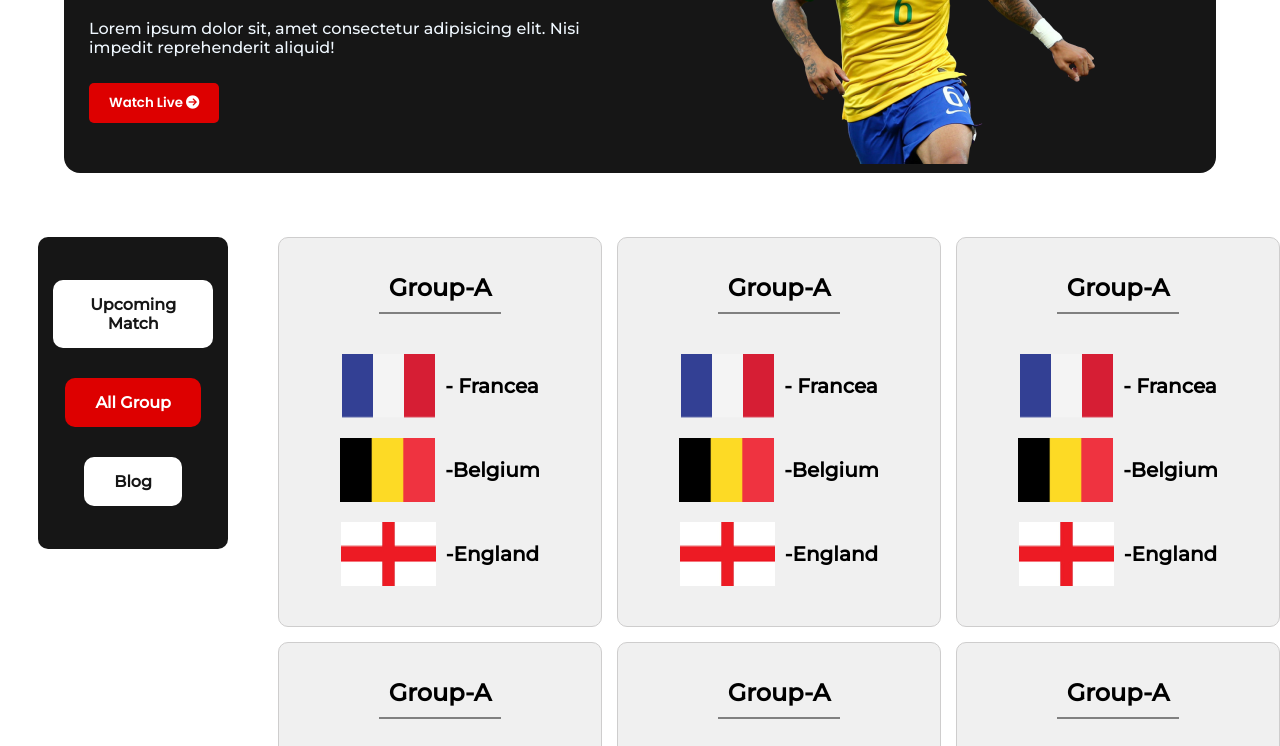
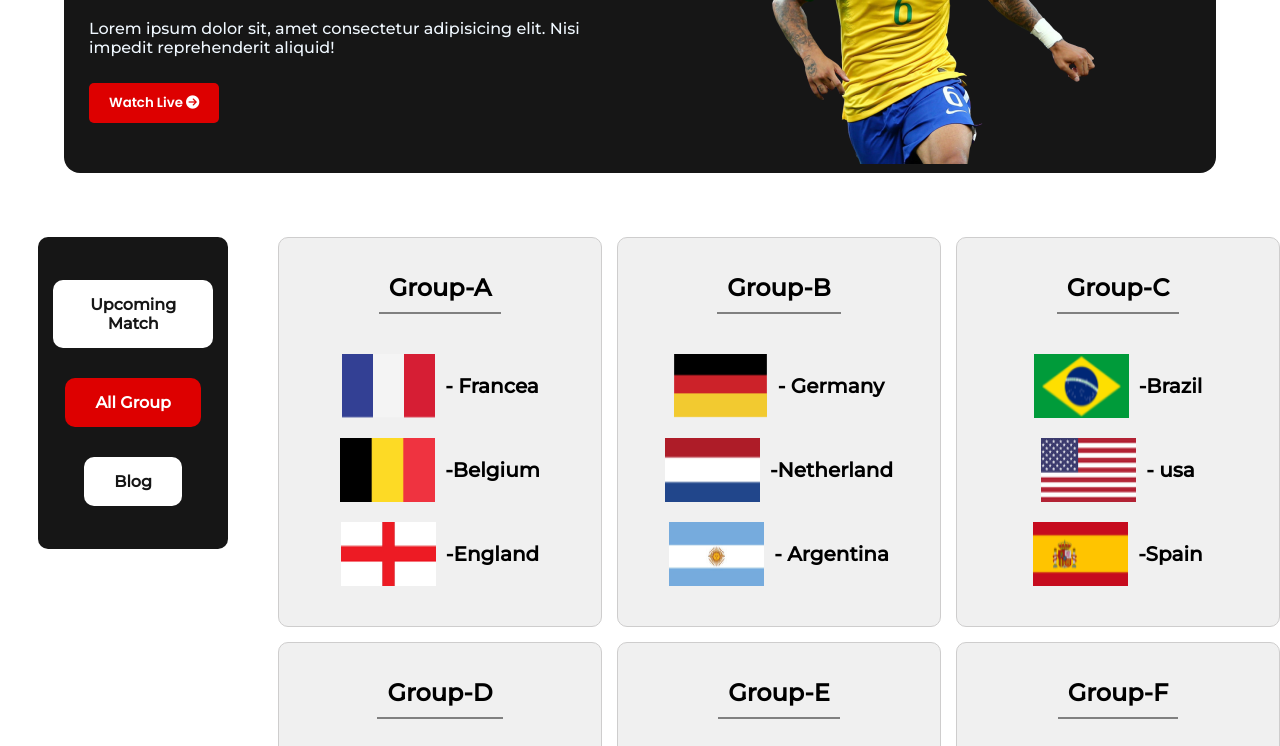
Before and after one commit to Muhaiminulsarkar/Worldcup-website, a plain HTML site: page group.html in a window 1280 px wide. Shown: the part 206-952 px from the top of the page. Drawn offline with Linux system fonts and the light colour scheme.

Commit message:
commit done

```diff
--- a/group.html
+++ b/group.html
@@ -64,25 +64,42 @@
                 </div>
                 <div class="news" id="groups">
                     <div>
-                        <h2>Group-A</h2>
+                        <h2>Group-B</h2>
                     </div>
                     <div class="country-name">
-                        <img src="images/Flag.png" alt="">
-                        <h3>- Francea</h3>
+                        <img src="images/germany Flag.png" alt="">
+                        <h3>- Germany</h3>
                     </div>
                     <div class="country-name">
-                        <img src="images/bel.png" alt="">
-                        <h3>-Belgium</h3>
+                        <img src="images/ned.png" alt="">
+                        <h3>-Netherland</h3>
                     </div>
                     <div class="country-name">
-                        <img src="images/eng.png" alt="">
-                        <h3>-England</h3>
+                        <img src="images/arg.png" alt="">
+                        <h3>- Argentina</h3>
                     </div>
                 </div>
 
                 <div class="news" id="groups">
                     <div>
-                        <h2>Group-A</h2>
+                        <h2>Group-C</h2>
+                    </div>
+                    <div class="country-name">
+                        <img src="images/bra.png" alt="">
+                        <h3>-Brazil</h3>
+                    </div>
+                    <div class="country-name">
+                        <img src="images/usa.png" alt="">
+                        <h3> - usa</h3>
+                    </div>
+                    <div class="country-name">
+                        <img src="images/spa.png" alt="">
+                        <h3>-Spain</h3>
+                    </div>
+                </div>
+                <div class="news" id="groups">
+                    <div>
+                        <h2>Group-D</h2>
                     </div>
                     <div class="country-name">
                         <img src="images/Flag.png" alt="">
@@ -99,7 +116,7 @@
                 </div>
                 <div class="news" id="groups">
                     <div>
-                        <h2>Group-A</h2>
+                        <h2>Group-E</h2>
                     </div>
                     <div class="country-name">
                         <img src="images/Flag.png" alt="">
@@ -116,24 +133,7 @@
                 </div>
                 <div class="news" id="groups">
                     <div>
-                        <h2>Group-A</h2>
-                    </div>
-                    <div class="country-name">
-                        <img src="images/Flag.png" alt="">
-                        <h3>- Francea</h3>
-                    </div>
-                    <div class="country-name">
-                        <img src="images/bel.png" alt="">
-                        <h3>-Belgium</h3>
-                    </div>
-                    <div class="country-name">
-                        <img src="images/eng.png" alt="">
-                        <h3>-England</h3>
-                    </div>
-                </div>
-                <div class="news" id="groups">
-                    <div>
-                        <h2>Group-A</h2>
+                        <h2>Group-F</h2>
                     </div>
                     <div class="country-name">
                         <img src="images/Flag.png" alt="">
```
Also changed, not shown: index.html (+34 -35 lines), images/banner-3.png (added), images/banner2.png (added), images/blog2.png (added), images/blog3.png (added), images/blog4.png (added).
